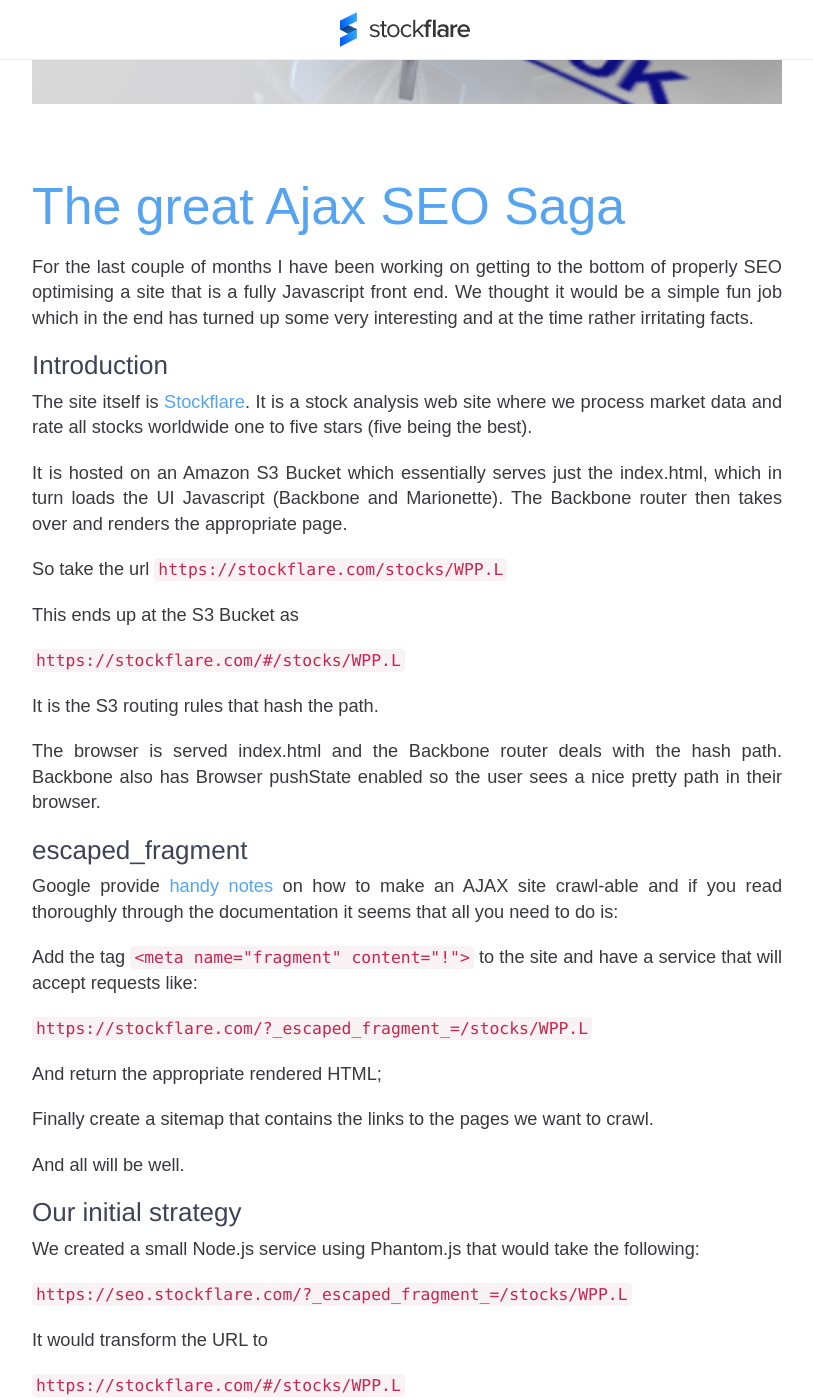
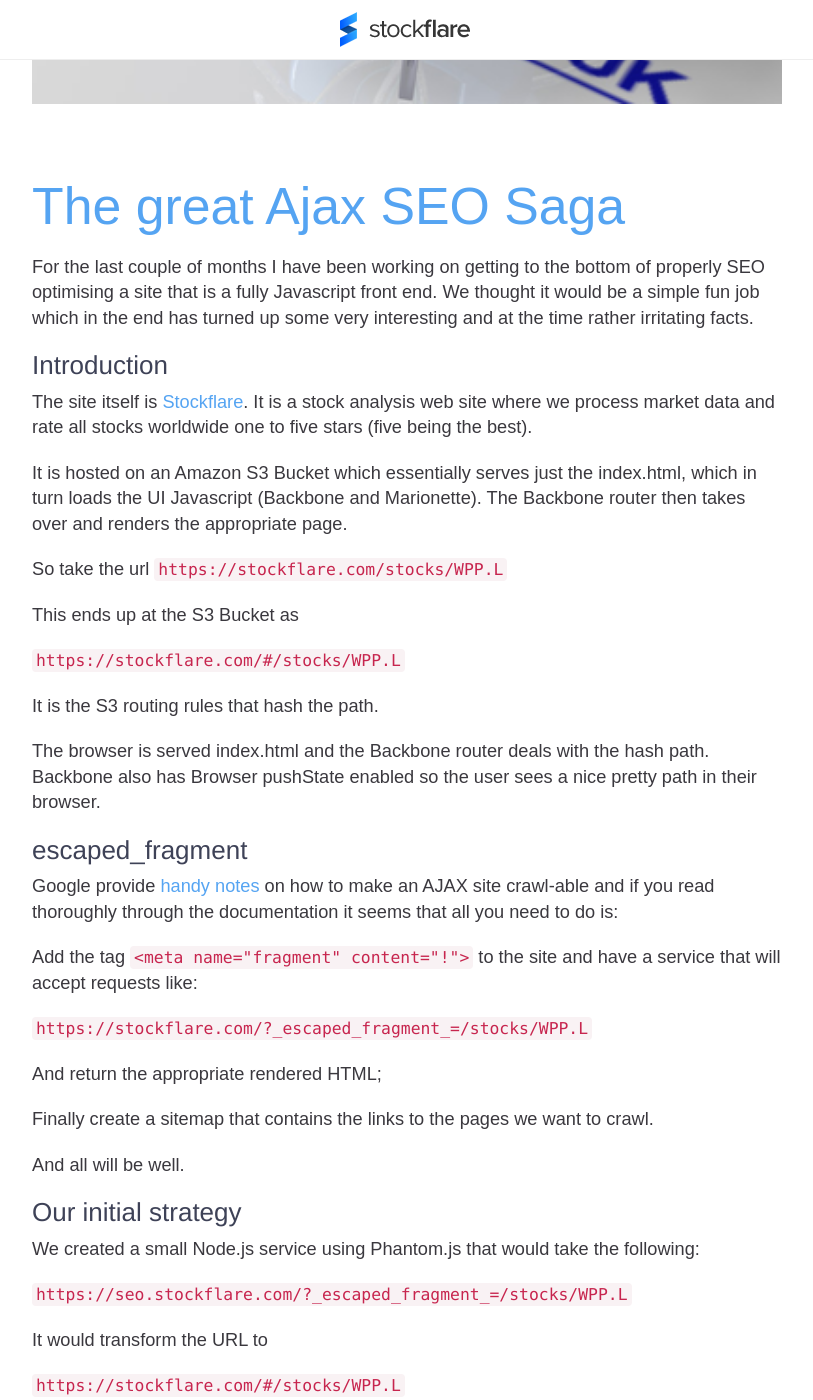
Before and after one commit to Stockflare/blog, a Jekyll site: the page built from _posts/2014-10-28-ajax-saga.markdown, in a window 1280 px wide and 1400 px high, scrolled down 965 px. Shown: the whole window, without its empty margins (233-1046 px from the left). Built offline with Jekyll 4.4.1, drawn with Linux system fonts in a browser that asks for light colours; nearby versions of some CDN libraries; comment, search, counter and statistics services are not loaded; some of the changed text lies outside the part shown.

Commit message:
Fixing Marks Blog Post

```diff
--- a/_posts/2014-10-28-ajax-saga.markdown
+++ b/_posts/2014-10-28-ajax-saga.markdown
@@ -59,11 +59,11 @@
 ## First Problem Gzipped assets
 
 Everything in our S3 bucket is gzipped, Phantoms.js would simply not process it until we put.
-`
+<code>
 page.customHeaders = {
   "Content-Encoding": "gzip"
 };
-`
+</code>
 in the `snapshotSingle.js` file.
 
 ## Second problem HashBangs
@@ -79,30 +79,30 @@
 The Backbone router does not handle hashing paths if you have pushState enabled.
 
 So our Backbone router ended up looking like this.
-`
+<code>
 define([
 	'backbone',
 	'controllers/stock'
 ],
-function( Backbone, StockController ) {
-  'use strict';
-	return Backbone.Marionette.AppRouter.extend({
-		controller: StockController,
-		appRoutes: {
-			"": "index",
-			"stocks/:ric": "show",
-			"stocks/:ric/detail/:tab": "detail",
-			"stocks/:ric/info/:tab": "info",
-			"!/": "index",
-			"!/stocks/:ric": "show",
-			"!/stocks/:ric/detail/:tab": "detail",
-			"!/stocks/:ric/info/:tab": "info",
-			"search": "search",
-			"filters": "filters"
+function( Backbone, StockController ) { <br>
+  'use strict';<br>
+	return Backbone.Marionette.AppRouter.extend({<br>
+		controller: StockController,<br>
+		appRoutes: {<br>
+			"": "index",<br>
+			"stocks/:ric": "show",<br>
+			"stocks/:ric/detail/:tab": "detail",<br>
+			"stocks/:ric/info/:tab": "info",<br>
+			"!/": "index",<br>
+			"!/stocks/:ric": "show",<br>
+			"!/stocks/:ric/detail/:tab": "detail",<br>
+			"!/stocks/:ric/info/:tab": "info",<br>
+			"search": "search",<br>
+			"filters": "filters"<br>
 		}
 	});
 });
-`
+</code>
 
 Every route that needed to be ajax crawled is duplicated to support a route like this.
 
@@ -116,13 +116,10 @@
 
 When google crawls
 `http://stockflare.com/#!/stocks/WPP.L`
-
 it will be redirected to
 `https://stockflare.com/#!/stocks/WPP.L`
-
 Google will then try to crawl
 `http://seo.stockflare.com/?_escaped_fragment_=/stocks/WPP.L`
-
 It will be redirected to
 `https://seo.stockflare.com/?_escaped_fragment_=/stocks/WPP.L`
 
--- a/css/main.css
+++ b/css/main.css
@@ -373,7 +373,6 @@
 	color: #3a383e;
 	font-size: 1.3em;
 	line-height: 1.4;
-	text-align: justify;
 	font-family: Open-Sans, sans-serif;
 	margin-bottom: 20px;
 }
```
